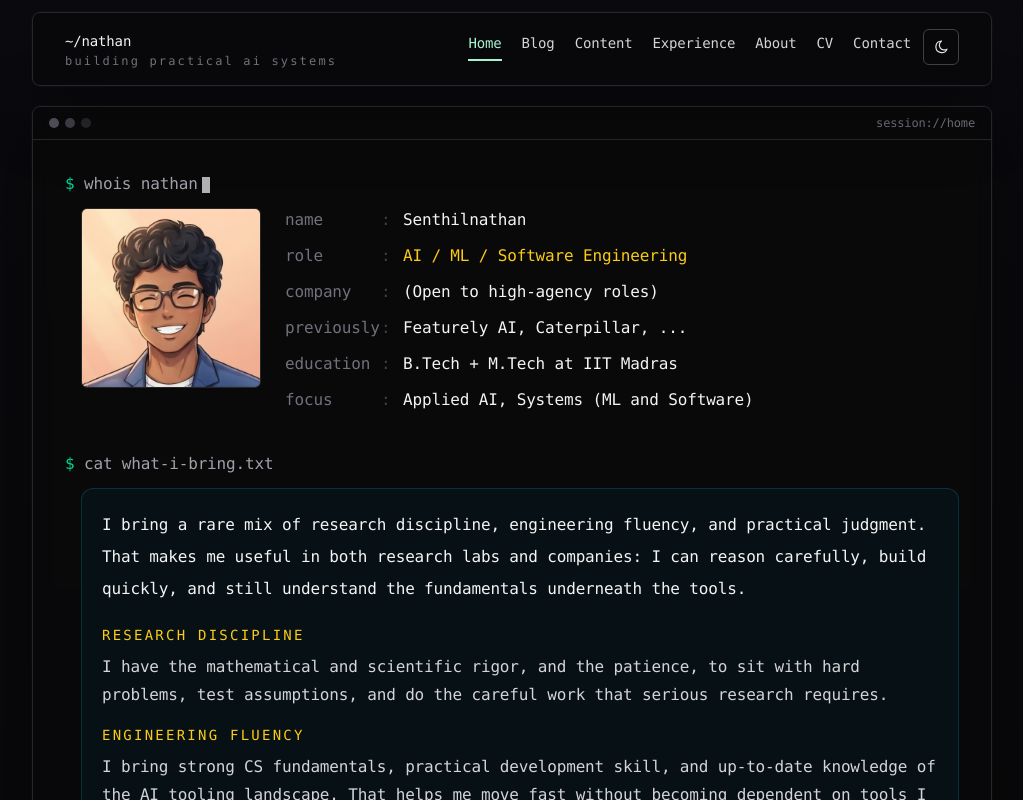
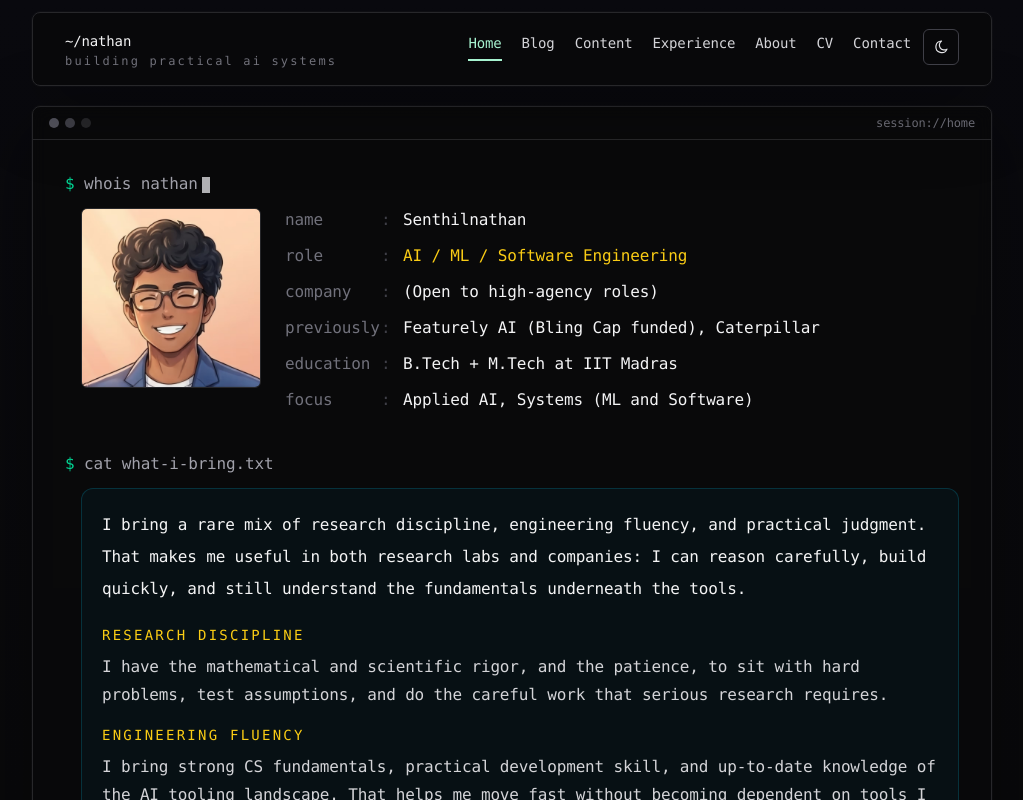
Before and after one commit to senthilnathan01/senthilnathan01.github.io, a Next.js app: page / in a window 1280 px wide. Shown: the top 800 px of the page, without its empty margins (128-1151 px from the left). Built offline with nearby package versions, Linux system fonts and the light colour scheme; no server answers; the database is empty.

Commit message:
added VC which funded Featurely

```diff
--- a/data/siteData.ts
+++ b/data/siteData.ts
@@ -51,7 +51,7 @@ export const siteData = {
     { label: 'name', value: 'Senthilnathan' },
     { label: 'role', value: 'AI / ML / Software Engineering' },
     { label: 'company', value: '(Open to high-agency roles)' },
-    { label: 'previously', value: 'Featurely AI, Caterpillar, ...' },
+    { label: 'previously', value: 'Featurely AI (Bling Cap funded), Caterpillar' },
     { label: 'education', value: 'B.Tech + M.Tech at IIT Madras' },
     { label: 'focus', value: 'Applied AI, Systems (ML and Software)' },
   ] as ProfileFact[],
```
